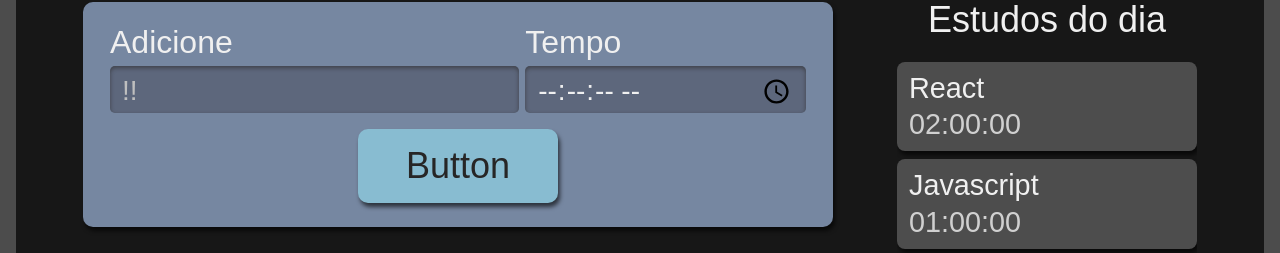
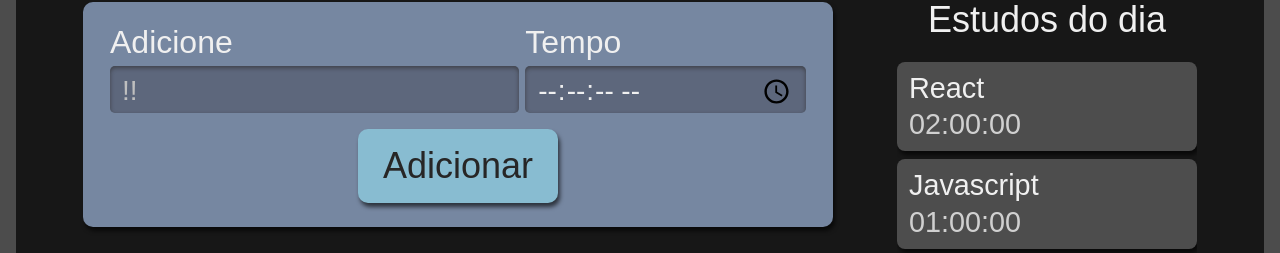
Before and after one commit to flavioaluis/portfolio, a React (Create React App) app: page / in a window 1280 px wide. Shown: the part 222-475 px from the top of the page. Built offline with nearby package versions, Linux system fonts and the light colour scheme.

Commit message:
Adicionando o Props

```diff
--- a/src/components/Botao/index.tsx
+++ b/src/components/Botao/index.tsx
@@ -1,13 +1,18 @@
 import React from "react";
 import style from "./Botao.module.scss";
+interface Props {
+    type?: "button" | "submit" | "reset" | undefined
+    onClick?: () => void,
+    children?: React.ReactNode
+}
 
-class Botao extends React.Component {
-    render() {
+function Botao({onClick,type,children} : Props){
+        return (
+            <button onClick={onClick} type= {type} className={style.botao}>
+                {children}
+            </button>
+        )
 
-        return (
-            <button className={style.botao} > Button </button>
-        )
-    }
 }
 
 export default Botao;
--- a/src/components/Formulario/index.tsx
+++ b/src/components/Formulario/index.tsx
@@ -30,7 +30,9 @@ class Formulario extends React.Component {
             />
 
            </div>
-           <Botao />
+           <Botao >Adicionar</Botao>
+
+
          </form>
         )
     }
--- /dev/null
+++ b/src/components/Lista/Item/index.tsx
@@ -0,0 +1,10 @@
+import style from '../Lista.module.scss';
+
+export default function Item({tarefa,tempo}: { tarefa: string, tempo:string}) {
+    return (
+        <li className={style.item}>
+                <h3> {tarefa}</h3>
+                <span>{tempo}</span>
+        </li>
+    )
+}
--- a/src/components/Lista/index.tsx
+++ b/src/components/Lista/index.tsx
@@ -1,5 +1,6 @@
 import React from 'react';
 import style from './Lista.module.scss';
+import Item from './Item';
 
 function Lista() {
     const tarefas = [{
@@ -17,10 +18,10 @@ function Lista() {
             <h2> Estudos do dia</h2>
             <ul>
                {tarefas.map((item, index) => (
-                <li key={index} className={style.item}>
-                <h3> {item.tarefa}</h3>
-                <span>{item.tempo}</span>
-                </li>
+                <Item
+                    key={index}
+                    {...item}
+                />
                ))}
 
             </ul>
```
